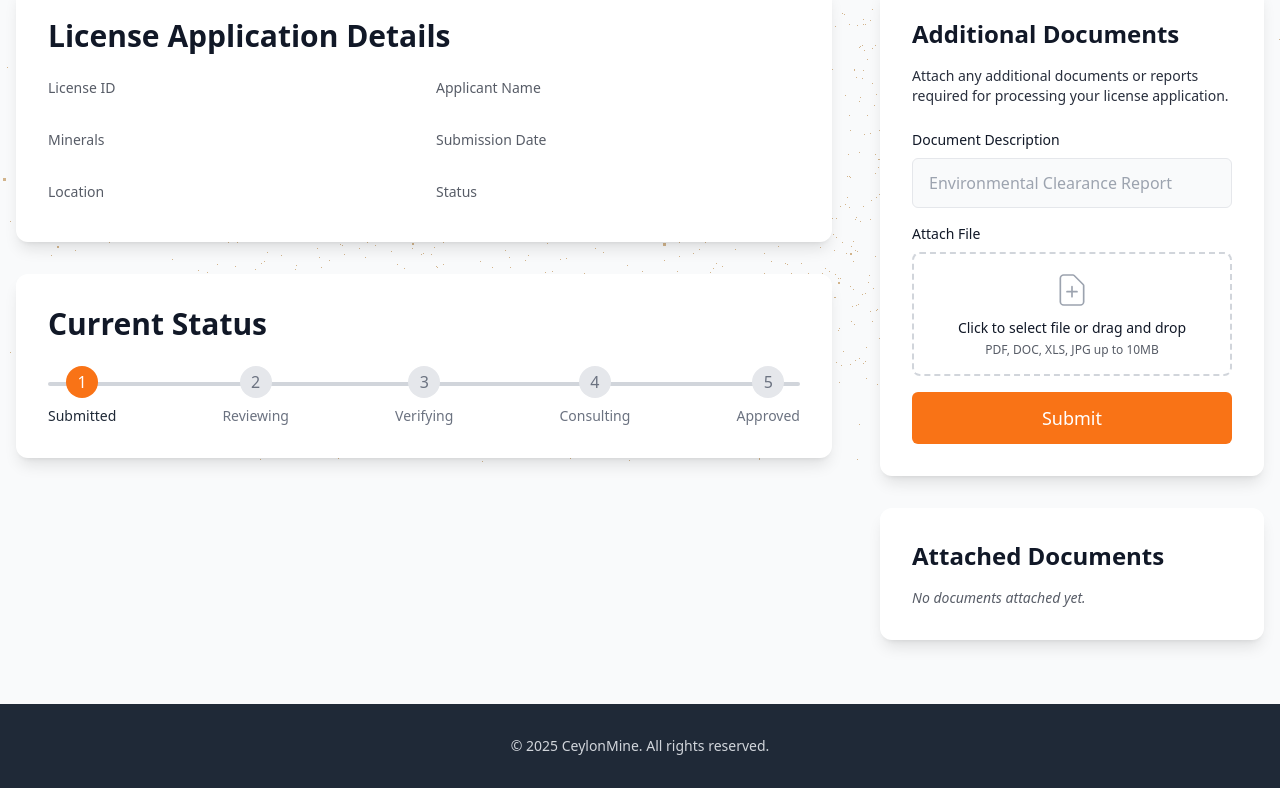
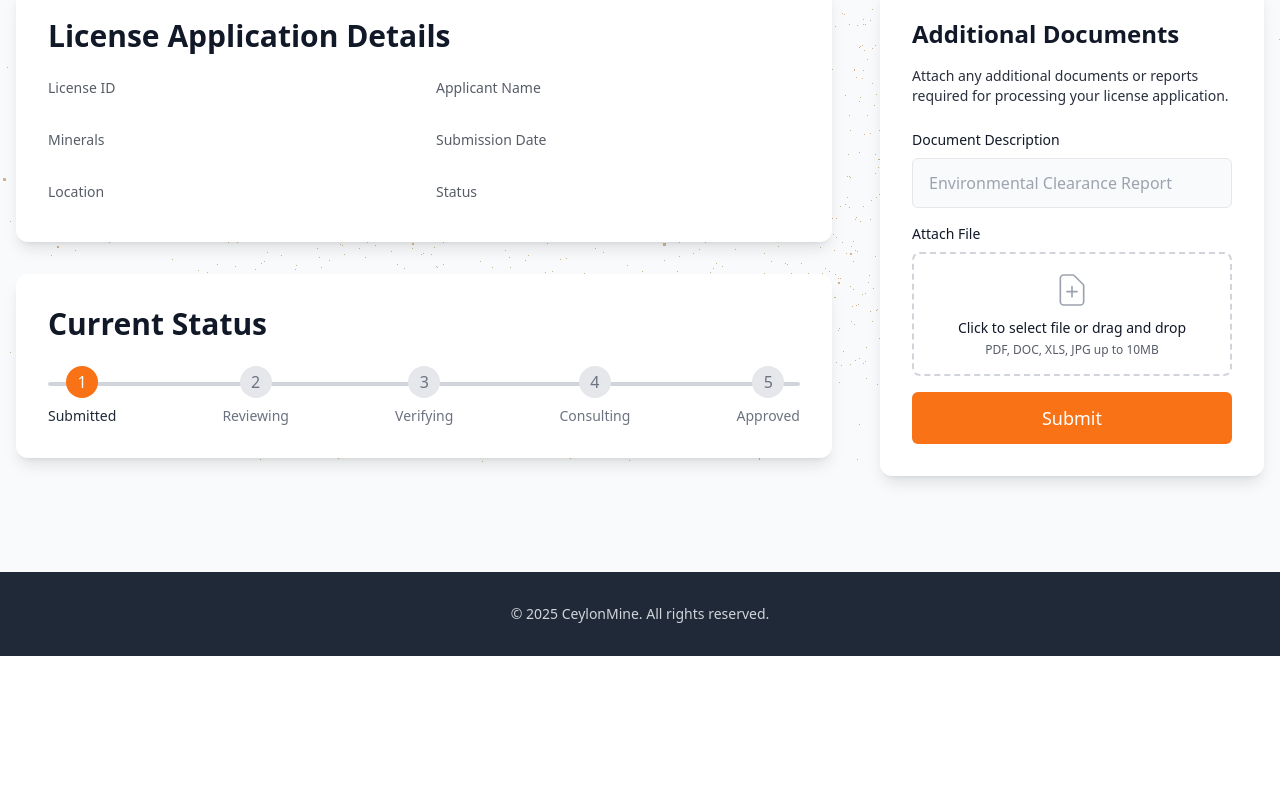
Before and after one commit to SDGP-frontend-59/Frontend, a Next.js app in the folder ceylonmine_frontend-main/: page /unlicense in a window 1280 px wide. Shown: the part 338-1126 px from the top of the page. After the commit the page ends 994 px from the top, so only its background shows below. Built offline with nearby package versions, Linux system fonts and the light colour scheme.

Commit message:
attached doc

```diff
--- a/ceylonmine_frontend-main/app/unlicense/page.tsx
+++ b/ceylonmine_frontend-main/app/unlicense/page.tsx
@@ -340,7 +340,7 @@ export default function LicenseTracking() {
       fileDescription: "Document Description",
       attachFile: "Attach File",
       submit: "Submit",
-      attachedDocuments: "Attached Documents",
+      // attachedDocuments: "Attached Documents",
       noAttachments: "No documents attached yet.",
       downloadFile: "Download",
       viewMore: "View All Announcements",
@@ -370,7 +370,7 @@ export default function LicenseTracking() {
       fileDescription: "ලේඛන විස්තරය",
       attachFile: "ලේඛනය අමුණන්න",
       submit: "ඉදිරිපත් කරන්න",
-      attachedDocuments: "අමුණා ඇති ලේඛන",
+      // attachedDocuments: "අමුණා ඇති ලේඛන",
       noAttachments: "තවමත් ලේඛන අමුණා නැත.",
       downloadFile: "බාගන්න",
       viewMore: "සියලුම නිවේදන බලන්න",
@@ -745,12 +745,12 @@ export default function LicenseTracking() {
               </div>
 
               {/* Attached Files List */}
-              <div className={`rounded-xl p-8 ${
+              {/* <div className={`rounded-xl p-8 ${
                 isDarkMode ? 'bg-gray-900 bg-opacity-70' : 'bg-white shadow-lg'
               }`}>
                 <h2 className="text-2xl font-bold mb-4">{t.attachedDocuments}</h2>
                 {renderDocuments()}
-              </div>
+              </div> */}
             </motion.div>
           </div>
         </div>
```
